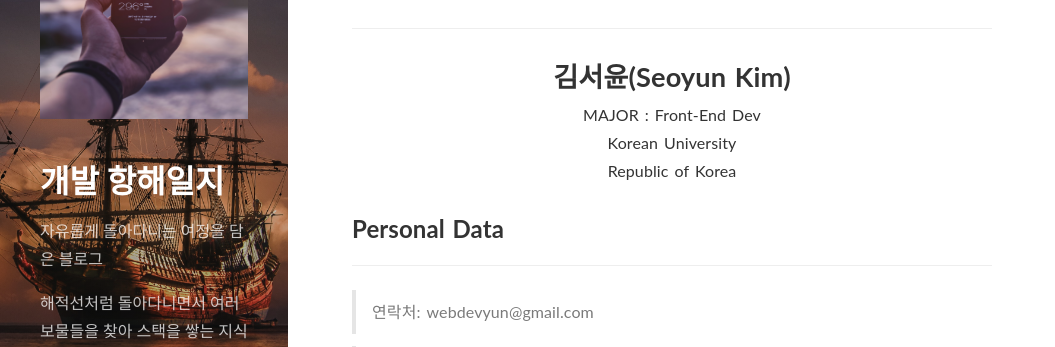
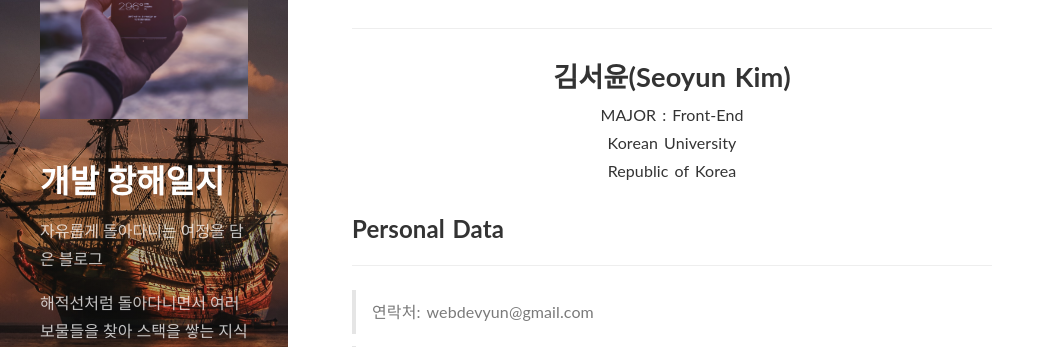
Before and after one commit to WebDev-Yun/Github-Blog, a Jekyll site: the page built from portfolio.md, in a window 1280 px wide and 900 px high. Shown: the part 269-616 px from the top of the window, without its empty margins (0-1055 px from the left). Built offline with Jekyll 4.4.1, drawn with Linux system fonts in a browser that asks for light colours; nearby versions of some CDN libraries.

Commit message:
Docs: Major edit

```diff
--- a/portfolio.md
+++ b/portfolio.md
@@ -14,7 +14,7 @@ font-weight:bold">
 </span>
 </center>
 
-<center>MAJOR : Front-End Dev</center>
+<center>MAJOR : Front-End</center>
 
 <center>Korean University</center>
 
```
